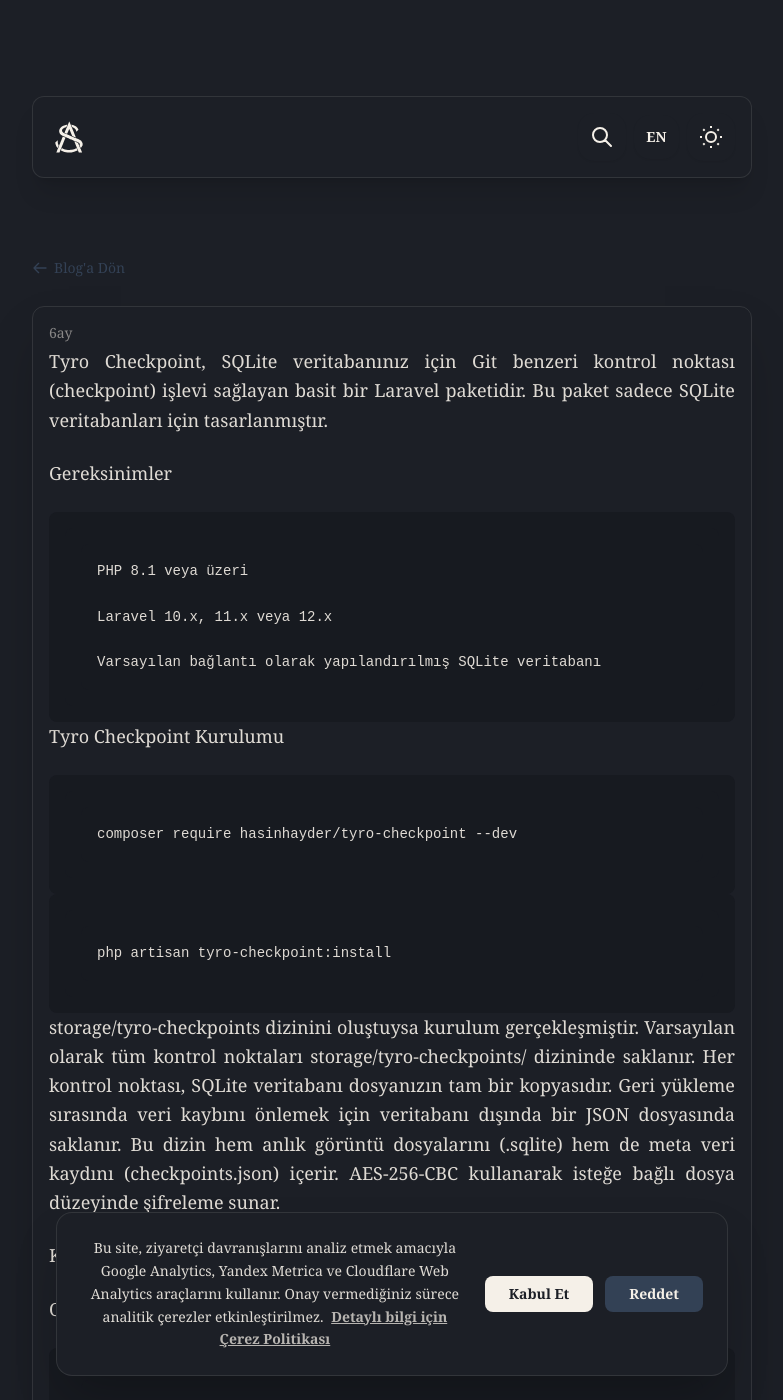
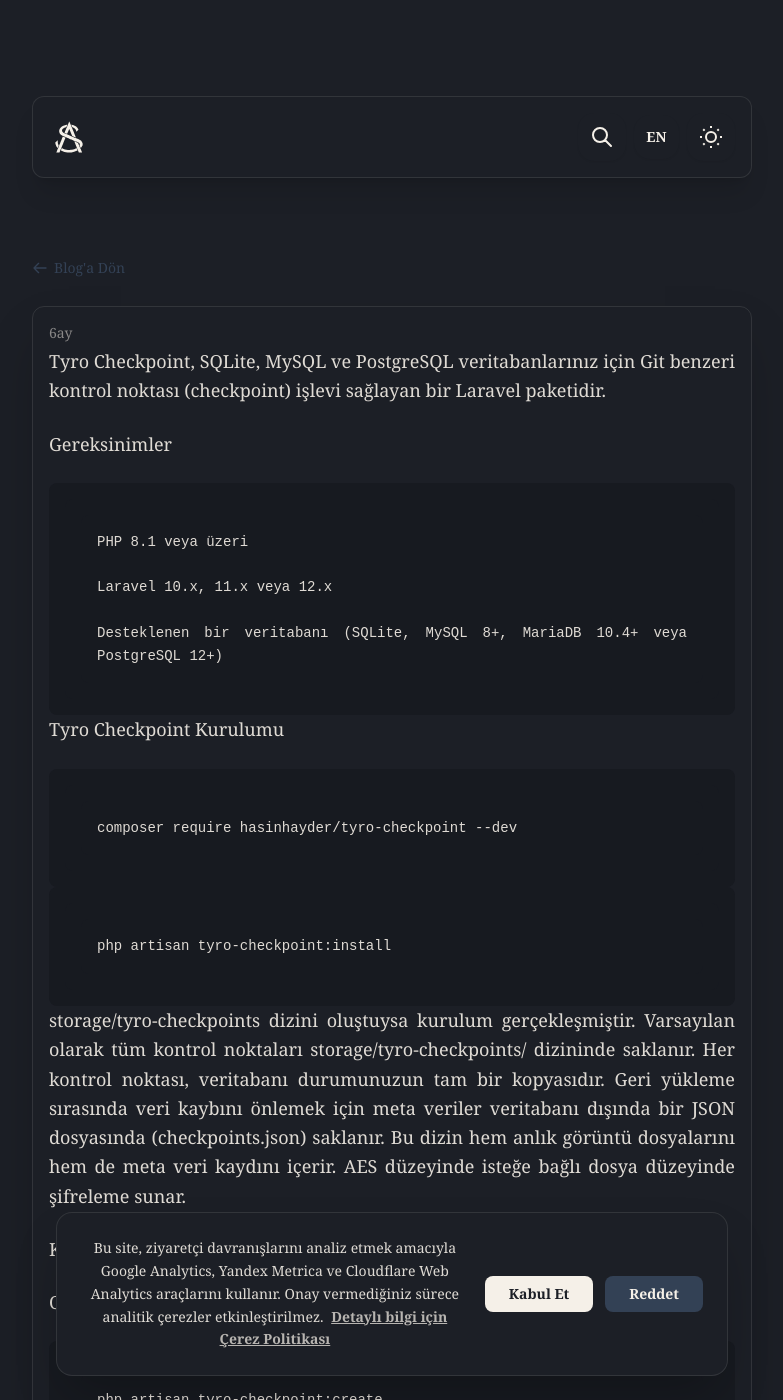
Before and after one commit to lprsylmz/jekyll-blog, a Jekyll site: the page built from _content/_articles/2026-04-30-tyro-checkpoint.md, in a window 1280 px wide and 1400 px high. Shown: the whole window, without its empty margins (248-1031 px from the left). Built offline with Jekyll 4.4.1, drawn with Linux system fonts in a browser that asks for light colours.

Commit message:
feat: update tyro checkpoint article to include multi-database support

````diff
--- a/_content/_articles/2026-04-30-tyro-checkpoint.md
+++ b/_content/_articles/2026-04-30-tyro-checkpoint.md
@@ -3,8 +3,8 @@
 title: "Tyro Checkpoint"
 slug: "tyro-checkpoint"
 date: 2026-04-30 00:00:00
-description: "Tyro Checkpoint, SQLite veritabanınız için Git benzeri kontrol noktası (checkpoint) işlevi sağlayan basit bir Laravel paketidir. Bu paket sadece SQLite veritabanları için tasarlanmıştır."
-tags: ["tyro checkpoint", "laravel", "SQLite"]
+description: "Tyro Checkpoint, SQLite, MySQL, MariaDB ve PostgreSQL veritabanlarınız için Git benzeri kontrol noktası (checkpoint) işlevi sağlayan bir Laravel paketidir."
+tags: ["tyro checkpoint", "laravel", "SQLite", "MySQL", "PostgreSQL"]
 author: "Alper Söylemez"
 is_published: true
 lang: tr
@@ -12,7 +12,7 @@
 ---
 
 
-Tyro Checkpoint, SQLite veritabanınız için Git benzeri kontrol noktası (checkpoint) işlevi sağlayan basit bir Laravel paketidir. Bu paket sadece SQLite veritabanları için tasarlanmıştır.
+Tyro Checkpoint, SQLite, MySQL ve PostgreSQL veritabanlarınız için Git benzeri kontrol noktası (checkpoint) işlevi sağlayan bir Laravel paketidir.
 
 Gereksinimler
 
@@ -20,7 +20,7 @@
 
     Laravel 10.x, 11.x veya 12.x
 
-    Varsayılan bağlantı olarak yapılandırılmış SQLite veritabanı
+    Desteklenen bir veritabanı (SQLite, MySQL 8+, MariaDB 10.4+ veya PostgreSQL 12+)
 
 Tyro Checkpoint Kurulumu
 
@@ -31,11 +31,13 @@
 ```
 php artisan tyro-checkpoint:install
 ```
-storage/tyro-checkpoints dizinini oluştuysa kurulum gerçekleşmiştir. Varsayılan olarak tüm kontrol noktaları storage/tyro-checkpoints/ dizininde saklanır. Her kontrol noktası, SQLite veritabanı dosyanızın tam bir kopyasıdır. Geri yükleme sırasında veri kaybını önlemek için veritabanı dışında bir JSON dosyasında saklanır. Bu dizin hem anlık görüntü dosyalarını (.sqlite) hem de meta veri kaydını (checkpoints.json) içerir. AES-256-CBC kullanarak isteğe bağlı dosya düzeyinde şifreleme sunar.
+
+storage/tyro-checkpoints dizini oluştuysa kurulum gerçekleşmiştir. Varsayılan olarak tüm kontrol noktaları storage/tyro-checkpoints/ dizininde saklanır. Her kontrol noktası, veritabanı durumunuzun tam bir kopyasıdır. Geri yükleme sırasında veri kaybını önlemek için meta veriler veritabanı dışında bir JSON dosyasında (checkpoints.json) saklanır. Bu dizin hem anlık görüntü dosyalarını hem de meta veri kaydını içerir. AES düzeyinde isteğe bağlı dosya düzeyinde şifreleme sunar.
 
 Kontrol Noktası Oluşturma
 
 Otomatik oluşturulan bir isimle kontrol noktası oluşturun:
+
 ```
 php artisan tyro-checkpoint:create
 ```
````
